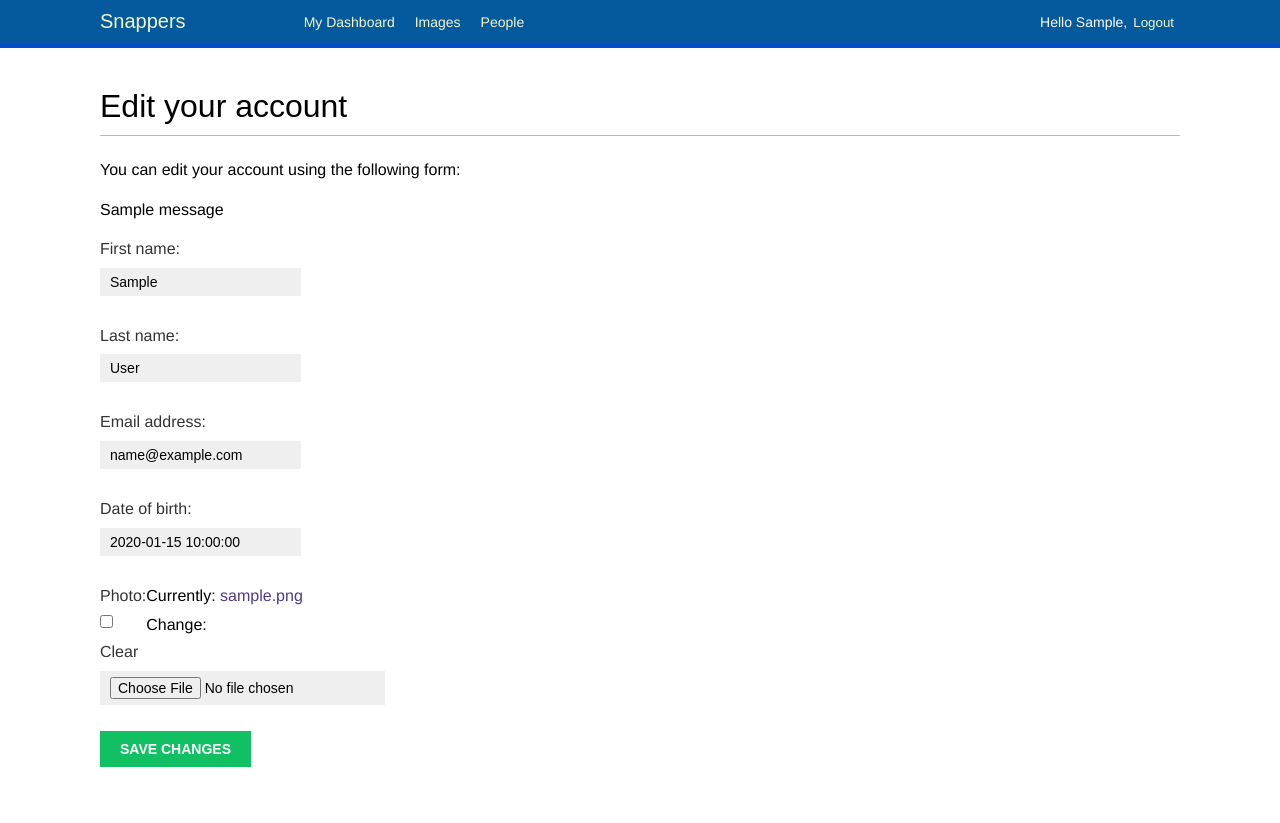
After one commit to jamiul-999/Snappers, a Django app: page /account/edit/ in a window 1280 px wide. The commit adds this page. Run offline with Django 5.2, Linux system fonts and the light colour scheme; a user stored in the database is signed in; tables that the repository leaves empty hold one stand-in row (values such as "Sample post"); one stand-in notice (Sample message) is shown; some web fonts are replaced.

Commit message:
Edit option added in views and templates

```diff
--- a/snappers/account/templates/account/dashboard.html
+++ b/snappers/account/templates/account/dashboard.html
@@ -4,5 +4,8 @@
 
 {% block content %}
     <h1>Dashboard</h1>
-    <p>Welcome to the dashboard</p>
+    <p>
+        Welcome to the dashboard. You can <a href="{% url "edit" %}">edit your profile</a> or
+        <a href="{% url "password_change" %}">change your password</a>.
+    </p>
 {% endblock %}
--- /dev/null
+++ b/snappers/account/templates/account/edit.html
@@ -0,0 +1,19 @@
+{% extends "base.html" %}
+
+{% block title %}Edit your account{% endblock %}
+
+{% block content %}
+    <h1>Edit your account</h1>
+    <p>You can edit your account using the following form:</p>
+    {% if messages %}
+        {% for message in messages %}
+            <div class="alert">{{ message }}</div>
+        {% endfor %}
+    {% endif %}
+    <form method="post" enctype="multipart/form-data">
+        {{ user_form.as_p }}
+        {{ profile_form.as_p }}
+        {% csrf_token %}
+        <p><input type="submit" value="Save changes"></p>
+    </form>
+{% endblock %}
--- a/snappers/account/urls.py
+++ b/snappers/account/urls.py
@@ -15,4 +15,5 @@ urlpatterns = [
     path('', include('django.contrib.auth.urls')),
     path('', views.dashboard, name='dashboard'),
     path("register/", views.register, name="register"),
+    path("edit/", views.edit, name="edit"),
 ]
--- a/snappers/account/views.py
+++ b/snappers/account/views.py
@@ -1,8 +1,15 @@
 from django.contrib.auth.decorators import login_required
 from django.contrib.auth import authenticate, login
+#from django.contrib import messages
 from django.http import HttpResponse
-from django.shortcuts import render
-from .forms import LoginForm, UserRegistrationForm
+from django.shortcuts import render, redirect
+from .forms import (
+    LoginForm,
+    UserRegistrationForm,
+    UserEditForm,
+    ProfileEditForm
+)
+from .models import Profile
 
 def user_login(request):
     if request.method == 'POST':
@@ -45,6 +52,8 @@ def register(request):
             )
             # Save the User object
             new_user.save()
+            # Create the user profile
+            Profile.objects.create(user=new_user)
             return render(
                 request,
                 "account/register_done.html",
@@ -57,3 +66,33 @@ def register(request):
         "account/register.html",
         {"user_form": user_form}
     )
+
+@login_required
+def edit(request):
+    if request.method == "POST":
+        user_form = UserEditForm(
+            instance=request.user,
+            data=request.POST
+        )
+        profile_form = ProfileEditForm(
+            instance=request.user.profile,
+            data=request.POST,
+            files=request.FILES
+        )
+        if user_form.is_valid() and profile_form.is_valid():
+            user_form.save()
+            profile_form.save()
+            #messages.success(request, "Profile updated successfully!")
+            return redirect("dashboard")
+    else:
+        user_form = UserEditForm(instance=request.user)
+        profile_form = ProfileEditForm(instance=request.user.profile)
+
+    return render(
+        request,
+        "account/edit.html",
+        {
+            "user_form": user_form,
+            "profile_form": profile_form
+        }
+    )
```
